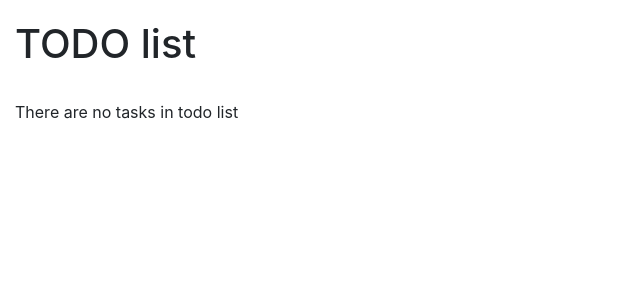
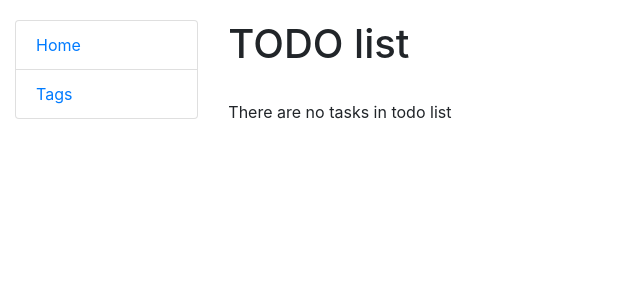
Before and after one commit to m1b0mb0/todo-list, a Django app: page / in a window 1280 px wide. Shown: the top 300 px of the page, without its empty margins (0-640 px from the left). Run offline with Django 5.2, Linux system fonts and the light colour scheme; data that the repository does not hold is empty.

Commit message:
Add sidebar

```diff
--- a/templates/base.html
+++ b/templates/base.html
@@ -14,7 +14,13 @@
 <body>
   <div class="container-fluid">
     <div class="row">
-      <div class="col-sm-10 ">
+      <div class="col-sm-2">
+        {% block sidebar %}
+          {% include "includes/sidebar.html" %}
+        {% endblock %}
+      </div>
+
+      <div class="col-sm-10">
         {% block content %}{% endblock %}
       </div>
     </div>
--- /dev/null
+++ b/templates/includes/sidebar.html
@@ -0,0 +1,4 @@
+<ul class="sidebar-nav list-group">
+  <li class="list-group-item"><a href="{% url 'tasks:task-list' %}">Home</a></li>
+  <li class="list-group-item"><a href="#">Tags</a></li>
+</ul>
```
